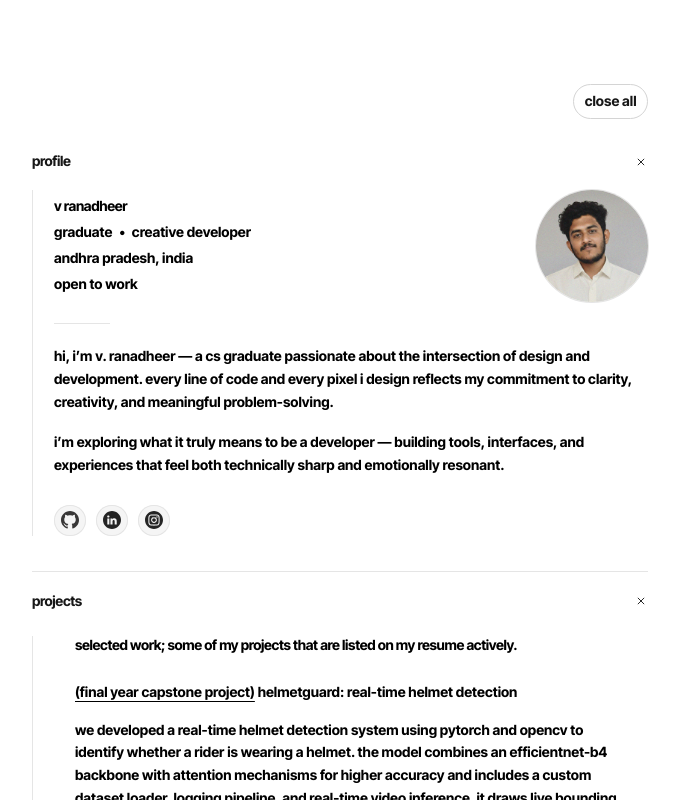
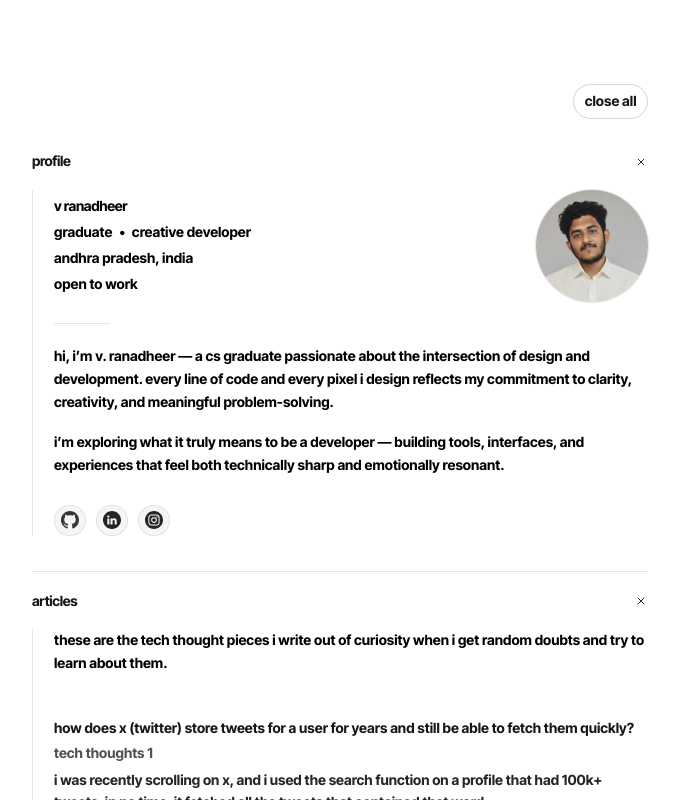
Before and after one commit to 1580-RanaV/blog, a Next.js app: page / in a window 1280 px wide. Both pictures are taken after a click on the button "open all". Shown: the top 800 px of the page, without its empty margins (300-980 px from the left). Built offline with nearby package versions, Linux system fonts and the light colour scheme.

Commit message:
articles section added

```diff
--- /dev/null
+++ b/src/app/components/Articles.jsx
@@ -0,0 +1,77 @@
+"use client";
+
+import React from "react";
+
+export default function Unfinished() {
+  const projects = [
+    {
+      title:
+        "how does x (twitter) store tweets for a user for years and still be able to fetch them quickly?",
+      tech: "tech thoughts 1",
+      description: `
+        I was recently scrolling on X, and I used the search function on a profile that had 100k+ tweets. In no time, it fetched all the tweets that contained that word.
+
+        It made me wonder how they store such massive amounts of user data for years and can still retrieve specific tweets so quickly. then i went down a rabbit hole of research about databases, indexing etc.
+
+        from what i have learnt, is that x stores data in a huge distributed database systems that is like a library of tweets. they do not keep all tweets in one place, because then it would be too difficult to pull data from millions of users from one db.
+
+        instead they use something called sharding. sharding is a process like splitting data accross multiple servers.
+
+        sharding process: divide the tweets data into chunks mostly on user id and the time
+
+        for example users 0-1999 go to server a, 2000 - 3999 go to server b and so on.
+
+        so what is happening is, no single machine holds every tweet of one user. x have their own distributed db called manhattan.
+
+        every tweet -> tweet id, user id, timestamp, content, metadata. this is how they store.
+
+        now part 2, how do they fetch tweets quickly?
+
+        they use something called as indexing, indexing is a process where its like a link of the actual data, the real data is disguised inform of something shorter and easier to search.
+
+        so then i naturally had a doubt, every tweet as a whole is indexed, but how is it able to search a specific word in a tweet? every words is indexed?
+
+        after some research, i learnt that they use something called inverted index. this basically means, every significant words is indexed.
+
+        so for example, instead of "page -> words in the page", its "word -> the pages containing the word".
+
+        so when you search for that word, it is easily able to pull all the tweets containing that word using the inverted index.
+
+        services they use to achieve this are: java, scala, c++, search engine called lucene, etc etc. its too deep! but so cool.
+      `,
+    },
+  ];
+
+  return (
+    <section className="font-regular text-black">
+      <p className="mb-12">
+        these are the tech thought pieces i write out of curiosity when i get random doubts and try to learn about them.
+      </p>
+
+      <div className="space-y-16"> {/* <— adds large gap between articles */}
+        {projects.map((project, index) => {
+          const paragraphs = project.description
+            .trim()
+            .split(/\n\s*\n/)
+            .map((p) => p.trim());
+
+          return (
+            <div key={index}>
+              <h3 className="text-lg font-semibold text-neutral-900 mb-1">
+                {project.title}
+              </h3>
+
+              <p className="text-sm text-neutral-600 mb-2">{project.tech}</p>
+
+              {paragraphs.map((para, i) => (
+                <p key={i} className="text-neutral-800 leading-relaxed mb-4">
+                  {para}
+                </p>
+              ))}
+            </div>
+          );
+        })}
+      </div>
+    </section>
+  );
+}
--- a/src/app/layout.js
+++ b/src/app/layout.js
@@ -4,7 +4,7 @@ import "./globals.css";
 
 export const metadata = {
   metadataBase: new URL("https://www.vrana.website"), // your live domain
-  title: "V Ranadheer",
+  title: "v ranadheer",
   description: "Creative developer — portfolio & work.",
 
   openGraph: {
--- a/src/app/page.js
+++ b/src/app/page.js
@@ -11,6 +11,7 @@ const WorkExp        = dynamic(() => import("./components/WorkExp"),        { lo
 const Education      = dynamic(() => import("./components/Education"),      { loading: () => <SectionSkeleton title="Education / Academics" /> });
 const Contact        = dynamic(() => import("./components/Contact"),        { loading: () => <SectionSkeleton title="Contact" /> });
 const Certifications = dynamic(() => import("./components/Certifications"), { loading: () => <SectionSkeleton title="Certifications" /> });
+const Articles      = dynamic(() => import("./components/Articles"),       { loading: () => <SectionSkeleton title="Articles" /> });
 const Thankyou       = dynamic(() => import("./components/Thankyou"),       { loading: () => null });
 
 /* ---------- Small helper ---------- */
@@ -93,6 +94,7 @@ export default function Page() {
       { id: "work",           title: "Work Experience" },
       { id: "education",      title: "Education / Academics" },
       { id: "contact",        title: "Contact" },
+      { id: "articles",       title: "Articles" },
     ],
     []
   );
@@ -105,6 +107,7 @@ export default function Page() {
     work: false,
     education: false,
     contact: false,
+    articles: false,
   }));
 
   const setOpen = useCallback((id, value) => {
@@ -136,6 +139,15 @@ export default function Page() {
             setOpen={setOpen}
           >
             <ProfileIntro />
+          </AccordionSection>
+
+          <AccordionSection
+            id="articles"
+            title="Articles"
+            isOpen={openMap.articles}
+            setOpen={setOpen}
+          >
+            <Articles />
           </AccordionSection>
 
           <AccordionSection
```
